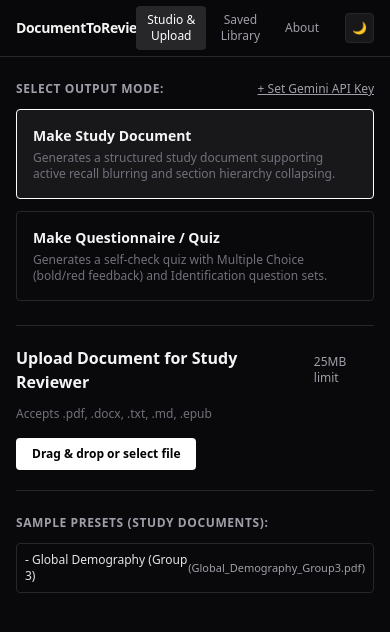
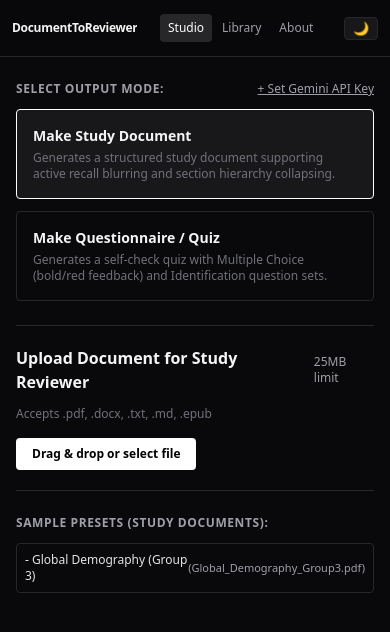
Before and after one commit to NyeowsZ/document-to-reviewer, a Next.js app: page / in a window 390 px wide. Shown: the top 632 px of the page. Built offline with nearby package versions, Linux system fonts and the light colour scheme.

Commit message:
refactor: remove quotes field and make top navbar fully responsive for mobile

```diff
--- a/app/page.tsx
+++ b/app/page.tsx
@@ -13,9 +13,6 @@ export default function Home() {
   const [selectedReviewer, setSelectedReviewer] = useState<ReviewerData | null>(null);
   const [savedReviewers, setSavedReviewers] = useState<ReviewerData[]>(SAMPLE_REVIEWERS);
   const [theme, setTheme] = useState<'light' | 'dark'>('dark');
-  const [userQuote, setUserQuote] = useState<string>(
-    'phrases or quotes unique one from me but try to make placeholder sample'
-  );
 
   useEffect(() => {
     const root = document.documentElement;
@@ -41,8 +38,6 @@ export default function Home() {
     setSelectedReviewer(null);
   };
 
-  const isStudyingOrQuiz = activeTab === 'studio' && selectedReviewer !== null;
-
   return (
     <div className="bg-white dark:bg-zinc-950 text-black dark:text-zinc-100 min-h-screen flex flex-col font-sans selection:bg-black selection:text-white dark:selection:bg-white dark:selection:text-black transition-colors">
       {/* Top Navbar */}
@@ -51,11 +46,8 @@ export default function Home() {
         setActiveTab={(tab) => {
           setActiveTab(tab);
         }}
-        userQuote={userQuote}
-        setUserQuote={setUserQuote}
         theme={theme}
         toggleTheme={toggleTheme}
-        isFocusedMode={isStudyingOrQuiz}
       />
 
       {/* Main Workspace Area - full width, clean, uncluttered reading & quiz view */}
--- a/components/Navbar.tsx
+++ b/components/Navbar.tsx
@@ -1,73 +1,64 @@
 'use client';
 
-import React, { useState } from 'react';
+import React from 'react';
 import { ActiveTab } from '../types/reviewer';
 
 interface NavbarProps {
   activeTab: ActiveTab;
   setActiveTab: (tab: ActiveTab) => void;
-  userQuote: string;
-  setUserQuote: (quote: string) => void;
   theme: 'light' | 'dark';
   toggleTheme: () => void;
-  isFocusedMode?: boolean;
 }
 
 export const Navbar: React.FC<NavbarProps> = ({
   activeTab,
   setActiveTab,
-  userQuote,
-  setUserQuote,
   theme,
   toggleTheme,
-  isFocusedMode = false,
 }) => {
-  const [isEditingQuote, setIsEditingQuote] = useState(false);
-  const [showQuoteModal, setShowQuoteModal] = useState(false);
-
   return (
-    <header className="w-full shrink-0 bg-white/90 dark:bg-zinc-950/90 backdrop-blur-md border-b border-zinc-200 dark:border-zinc-800 font-sans text-sm text-black dark:text-zinc-100 z-30 transition-all">
-      <div className="max-w-5xl mx-auto px-4 sm:px-6 h-14 flex items-center justify-between gap-4">
+    <header className="w-full shrink-0 bg-white/95 dark:bg-zinc-950/95 backdrop-blur-md border-b border-zinc-200 dark:border-zinc-800 font-sans text-sm text-black dark:text-zinc-100 z-30 transition-all">
+      <div className="max-w-5xl mx-auto px-3 sm:px-6 h-14 flex items-center justify-between gap-2 sm:gap-4">
         {/* Left: Brand / Title */}
-        <div className="flex items-center gap-3 min-w-0">
+        <div className="flex items-center min-w-0 shrink">
           <button
             onClick={() => setActiveTab('studio')}
-            className="flex items-center gap-2 text-left group focus:outline-none"
+            className="flex items-center gap-1.5 sm:gap-2 text-left group focus:outline-none"
           >
-            <span className="font-bold text-sm tracking-tight text-zinc-900 dark:text-zinc-100 group-hover:opacity-80 transition-opacity">
+            <span className="font-bold text-xs sm:text-sm tracking-tight text-zinc-900 dark:text-zinc-100 group-hover:opacity-80 transition-opacity truncate">
               DocumentToReviewer
             </span>
-            <span className="hidden sm:inline-block text-[11px] font-mono px-1.5 py-0.5 rounded border border-zinc-200 dark:border-zinc-800 text-zinc-500">
+            <span className="hidden md:inline-block text-[11px] font-mono px-1.5 py-0.5 rounded border border-zinc-200 dark:border-zinc-800 text-zinc-500">
               @nyeowsz
             </span>
           </button>
         </div>
 
-        {/* Center: Navigation Tabs */}
-        <nav className="flex items-center gap-1 sm:gap-2 text-xs">
+        {/* Center/Nav: Responsive Navigation Tabs */}
+        <nav className="flex items-center gap-0.5 sm:gap-2 text-xs shrink-0">
           <button
             onClick={() => setActiveTab('studio')}
-            className={`px-2.5 py-1.5 rounded transition-all font-medium ${
+            className={`px-2 sm:px-2.5 py-1.5 rounded transition-all font-medium ${
               activeTab === 'studio'
                 ? 'bg-zinc-100 dark:bg-zinc-800 text-black dark:text-white font-bold'
                 : 'text-zinc-600 dark:text-zinc-400 hover:text-black dark:hover:text-white hover:bg-zinc-50 dark:hover:bg-zinc-900'
             }`}
           >
-            Studio & Upload
+            Studio
           </button>
           <button
             onClick={() => setActiveTab('library')}
-            className={`px-2.5 py-1.5 rounded transition-all font-medium ${
+            className={`px-2 sm:px-2.5 py-1.5 rounded transition-all font-medium ${
               activeTab === 'library'
                 ? 'bg-zinc-100 dark:bg-zinc-800 text-black dark:text-white font-bold'
                 : 'text-zinc-600 dark:text-zinc-400 hover:text-black dark:hover:text-white hover:bg-zinc-50 dark:hover:bg-zinc-900'
             }`}
           >
-            Saved Library
+            Library
           </button>
           <button
             onClick={() => setActiveTab('about')}
-            className={`px-2.5 py-1.5 rounded transition-all font-medium ${
+            className={`px-2 sm:px-2.5 py-1.5 rounded transition-all font-medium ${
               activeTab === 'about'
                 ? 'bg-zinc-100 dark:bg-zinc-800 text-black dark:text-white font-bold'
                 : 'text-zinc-600 dark:text-zinc-400 hover:text-black dark:hover:text-white hover:bg-zinc-50 dark:hover:bg-zinc-900'
@@ -77,73 +68,19 @@ export const Navbar: React.FC<NavbarProps> = ({
           </button>
         </nav>
 
-        {/* Right: User Quote popover/badge & Theme Toggle */}
-        <div className="flex items-center gap-2 shrink-0">
-          {/* Quote Preview / Quick edit button */}
-          <div className="relative hidden md:block">
-            <button
-              onClick={() => setShowQuoteModal(!showQuoteModal)}
-              className="max-w-[180px] lg:max-w-[220px] truncate text-[11px] italic text-zinc-500 hover:text-zinc-800 dark:hover:text-zinc-200 px-2 py-1 rounded hover:bg-zinc-100 dark:hover:bg-zinc-900 transition-colors"
-              title="Click to view/edit custom quote"
-            >
-              &ldquo;{userQuote}&rdquo;
-            </button>
-
-            {showQuoteModal && (
-              <div className="absolute right-0 top-full mt-2 w-72 bg-white dark:bg-zinc-900 border border-zinc-200 dark:border-zinc-800 rounded-lg p-3 shadow-xl z-50">
-                <div className="flex items-center justify-between mb-2">
-                  <span className="text-xs font-semibold text-zinc-500">Custom Quote</span>
-                  <button
-                    onClick={() => setShowQuoteModal(false)}
-                    className="text-xs text-zinc-400 hover:text-zinc-700 dark:hover:text-zinc-200"
-                  >
-                    ✕
-                  </button>
-                </div>
-                {isEditingQuote ? (
-                  <div className="space-y-2">
-                    <textarea
-                      value={userQuote}
-                      onChange={(e) => setUserQuote(e.target.value)}
-                      className="w-full text-xs bg-zinc-50 dark:bg-zinc-950 p-2 rounded border border-zinc-300 dark:border-zinc-700 focus:outline-none"
-                      rows={3}
-                    />
-                    <div className="flex justify-end gap-2">
-                      <button
-                        onClick={() => setIsEditingQuote(false)}
-                        className="px-2.5 py-1 text-xs bg-black text-white dark:bg-white dark:text-black rounded font-medium"
-                      >
-                        Done
-                      </button>
-                    </div>
-                  </div>
-                ) : (
-                  <div className="space-y-2">
-                    <p className="text-xs italic text-zinc-700 dark:text-zinc-300">&ldquo;{userQuote}&rdquo;</p>
-                    <button
-                      onClick={() => setIsEditingQuote(true)}
-                      className="text-[11px] text-zinc-400 hover:text-zinc-900 dark:hover:text-zinc-100 underline"
-                    >
-                      Edit quote
-                    </button>
-                  </div>
-                )}
-              </div>
-            )}
-          </div>
-
-          {/* Theme Toggle Button */}
+        {/* Right: Theme Toggle Button */}
+        <div className="flex items-center shrink-0">
           <button
             onClick={toggleTheme}
-            className="p-1.5 sm:px-2.5 sm:py-1 rounded text-xs font-semibold border border-zinc-200 dark:border-zinc-800 bg-zinc-50 dark:bg-zinc-900 hover:bg-zinc-100 dark:hover:bg-zinc-800 transition-colors"
+            className="flex items-center gap-1.5 px-2 sm:px-2.5 py-1 rounded text-xs font-semibold border border-zinc-200 dark:border-zinc-800 bg-zinc-50 dark:bg-zinc-900 hover:bg-zinc-100 dark:hover:bg-zinc-800 transition-colors"
             title={theme === 'dark' ? 'Switch to Day Mode (Light)' : 'Switch to Night Mode (Dark)'}
             aria-label="Toggle Theme"
           >
+            <span className="text-[13px] leading-none">
+              {theme === 'dark' ? '🌙' : '☀️'}
+            </span>
             <span className="hidden sm:inline">
-              {theme === 'dark' ? 'Night Mode' : 'Day Mode'}
-            </span>
-            <span className="sm:hidden font-mono text-xs">
-              {theme === 'dark' ? '🌙' : '☀️'}
+              {theme === 'dark' ? 'Night' : 'Day'}
             </span>
           </button>
         </div>
```
